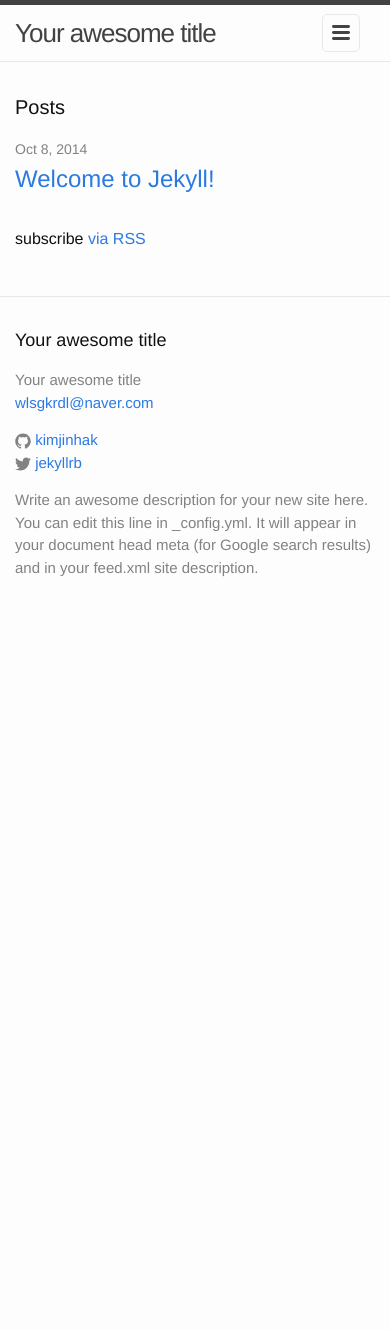
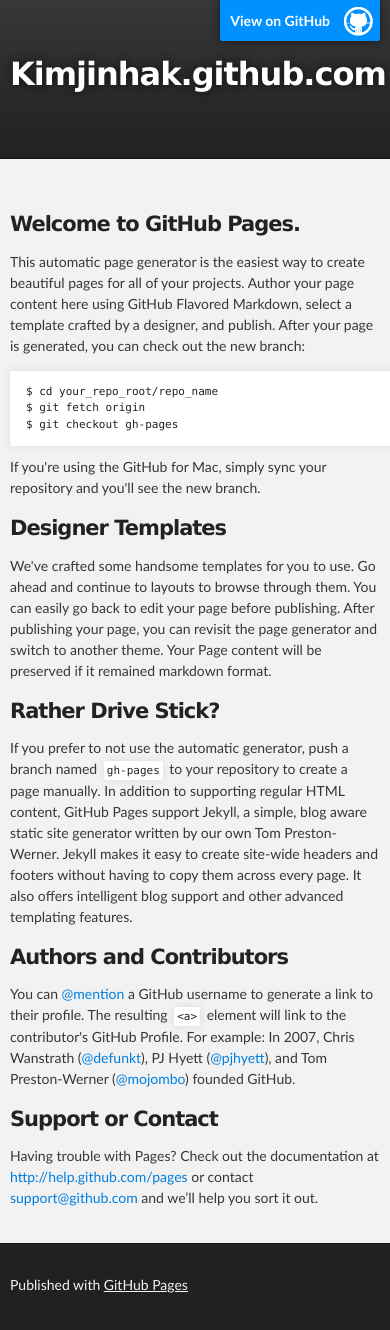
Before and after one commit to kimjinhak/kimjinhak.github.com, a Jekyll site: the page index.html, which Jekyll copies as it is, in a window 390 px wide. Built offline with Jekyll 4.4.1, drawn with Linux system fonts in a browser that asks for light colours; before the commit the page ends 900 px from its top, so only the background shows below that.

Commit message:
Replace master branch with page content via GitHub

```diff
--- a/index.html
+++ b/index.html
@@ -1,23 +1,74 @@
----
-layout: default
----
+<!DOCTYPE html>
+<html>
 
-<div class="home">
+  <head>
+    <meta charset='utf-8'>
+    <meta http-equiv="X-UA-Compatible" content="chrome=1">
+    <meta name="description" content="Kimjinhak.github.com : ">
 
-  <h1 class="page-heading">Posts</h1>
+    <link rel="stylesheet" type="text/css" media="screen" href="stylesheets/stylesheet.css">
 
-  <ul class="post-list">
-    {% for post in site.posts %}
-      <li>
-        <span class="post-meta">{{ post.date | date: "%b %-d, %Y" }}</span>
+    <title>Kimjinhak.github.com</title>
+  </head>
 
-        <h2>
-          <a class="post-link" href="{{ post.url | prepend: site.baseurl }}">{{ post.title }}</a>
-        </h2>
-      </li>
-    {% endfor %}
-  </ul>
+  <body>
 
-  <p class="rss-subscribe">subscribe <a href="{{ "/feed.xml" | prepend: site.baseurl }}">via RSS</a></p>
+    <!-- HEADER -->
+    <div id="header_wrap" class="outer">
+        <header class="inner">
+          <a id="forkme_banner" href="https://github.com/kimjinhak">View on GitHub</a>
 
-</div>
+          <h1 id="project_title">Kimjinhak.github.com</h1>
+          <h2 id="project_tagline"></h2>
+
+        </header>
+    </div>
+
+    <!-- MAIN CONTENT -->
+    <div id="main_content_wrap" class="outer">
+      <section id="main_content" class="inner">
+        <h3>
+<a name="welcome-to-github-pages" class="anchor" href="#welcome-to-github-pages"><span class="octicon octicon-link"></span></a>Welcome to GitHub Pages.</h3>
+
+<p>This automatic page generator is the easiest way to create beautiful pages for all of your projects. Author your page content here using GitHub Flavored Markdown, select a template crafted by a designer, and publish. After your page is generated, you can check out the new branch:</p>
+
+<pre><code>$ cd your_repo_root/repo_name
+$ git fetch origin
+$ git checkout gh-pages
+</code></pre>
+
+<p>If you're using the GitHub for Mac, simply sync your repository and you'll see the new branch.</p>
+
+<h3>
+<a name="designer-templates" class="anchor" href="#designer-templates"><span class="octicon octicon-link"></span></a>Designer Templates</h3>
+
+<p>We've crafted some handsome templates for you to use. Go ahead and continue to layouts to browse through them. You can easily go back to edit your page before publishing. After publishing your page, you can revisit the page generator and switch to another theme. Your Page content will be preserved if it remained markdown format.</p>
+
+<h3>
+<a name="rather-drive-stick" class="anchor" href="#rather-drive-stick"><span class="octicon octicon-link"></span></a>Rather Drive Stick?</h3>
+
+<p>If you prefer to not use the automatic generator, push a branch named <code>gh-pages</code> to your repository to create a page manually. In addition to supporting regular HTML content, GitHub Pages support Jekyll, a simple, blog aware static site generator written by our own Tom Preston-Werner. Jekyll makes it easy to create site-wide headers and footers without having to copy them across every page. It also offers intelligent blog support and other advanced templating features.</p>
+
+<h3>
+<a name="authors-and-contributors" class="anchor" href="#authors-and-contributors"><span class="octicon octicon-link"></span></a>Authors and Contributors</h3>
+
+<p>You can <a href="https://github.com/blog/821" class="user-mention">@mention</a> a GitHub username to generate a link to their profile. The resulting <code>&lt;a&gt;</code> element will link to the contributor's GitHub Profile. For example: In 2007, Chris Wanstrath (<a href="https://github.com/defunkt" class="user-mention">@defunkt</a>), PJ Hyett (<a href="https://github.com/pjhyett" class="user-mention">@pjhyett</a>), and Tom Preston-Werner (<a href="https://github.com/mojombo" class="user-mention">@mojombo</a>) founded GitHub.</p>
+
+<h3>
+<a name="support-or-contact" class="anchor" href="#support-or-contact"><span class="octicon octicon-link"></span></a>Support or Contact</h3>
+
+<p>Having trouble with Pages? Check out the documentation at <a href="http://help.github.com/pages">http://help.github.com/pages</a> or contact <a href="mailto:support@github.com">support@github.com</a> and we’ll help you sort it out.</p>
+      </section>
+    </div>
+
+    <!-- FOOTER  -->
+    <div id="footer_wrap" class="outer">
+      <footer class="inner">
+        <p>Published with <a href="http://pages.github.com">GitHub Pages</a></p>
+      </footer>
+    </div>
+
+
+
+  </body>
+</html>
--- /dev/null
+++ b/javascripts/main.js
@@ -0,0 +1 @@
+console.log('This would be the main JS file.');
--- /dev/null
+++ b/stylesheets/pygment_trac.css
@@ -0,0 +1,70 @@
+.highlight .hll { background-color: #ffffcc }
+.highlight  { background: #f0f3f3; }
+.highlight .c { color: #0099FF; font-style: italic } /* Comment */
+.highlight .err { color: #AA0000; background-color: #FFAAAA } /* Error */
+.highlight .k { color: #006699; font-weight: bold } /* Keyword */
+.highlight .o { color: #555555 } /* Operator */
+.highlight .cm { color: #0099FF; font-style: italic } /* Comment.Multiline */
+.highlight .cp { color: #009999 } /* Comment.Preproc */
+.highlight .c1 { color: #0099FF; font-style: italic } /* Comment.Single */
+.highlight .cs { color: #0099FF; font-weight: bold; font-style: italic } /* Comment.Special */
+.highlight .gd { background-color: #FFCCCC; border: 1px solid #CC0000 } /* Generic.Deleted */
+.highlight .ge { font-style: italic } /* Generic.Emph */
+.highlight .gr { color: #FF0000 } /* Generic.Error */
+.highlight .gh { color: #003300; font-weight: bold } /* Generic.Heading */
+.highlight .gi { background-color: #CCFFCC; border: 1px solid #00CC00 } /* Generic.Inserted */
+.highlight .go { color: #AAAAAA } /* Generic.Output */
+.highlight .gp { color: #000099; font-weight: bold } /* Generic.Prompt */
+.highlight .gs { font-weight: bold } /* Generic.Strong */
+.highlight .gu { color: #003300; font-weight: bold } /* Generic.Subheading */
+.highlight .gt { color: #99CC66 } /* Generic.Traceback */
+.highlight .kc { color: #006699; font-weight: bold } /* Keyword.Constant */
+.highlight .kd { color: #006699; font-weight: bold } /* Keyword.Declaration */
+.highlight .kn { color: #006699; font-weight: bold } /* Keyword.Namespace */
+.highlight .kp { color: #006699 } /* Keyword.Pseudo */
+.highlight .kr { color: #006699; font-weight: bold } /* Keyword.Reserved */
+.highlight .kt { color: #007788; font-weight: bold } /* Keyword.Type */
+.highlight .m { color: #FF6600 } /* Literal.Number */
+.highlight .s { color: #CC3300 } /* Literal.String */
+.highlight .na { color: #330099 } /* Name.Attribute */
+.highlight .nb { color: #336666 } /* Name.Builtin */
+.highlight .nc { color: #00AA88; font-weight: bold } /* Name.Class */
+.highlight .no { color: #336600 } /* Name.Constant */
+.highlight .nd { color: #9999FF } /* Name.Decorator */
+.highlight .ni { color: #999999; font-weight: bold } /* Name.Entity */
+.highlight .ne { color: #CC0000; font-weight: bold } /* Name.Exception */
+.highlight .nf { color: #CC00FF } /* Name.Function */
+.highlight .nl { color: #9999FF } /* Name.Label */
+.highlight .nn { color: #00CCFF; font-weight: bold } /* Name.Namespace */
+.highlight .nt { color: #330099; font-weight: bold } /* Name.Tag */
+.highlight .nv { color: #003333 } /* Name.Variable */
+.highlight .ow { color: #000000; font-weight: bold } /* Operator.Word */
+.highlight .w { color: #bbbbbb } /* Text.Whitespace */
+.highlight .mf { color: #FF6600 } /* Literal.Number.Float */
+.highlight .mh { color: #FF6600 } /* Literal.Number.Hex */
+.highlight .mi { color: #FF6600 } /* Literal.Number.Integer */
+.highlight .mo { color: #FF6600 } /* Literal.Number.Oct */
+.highlight .sb { color: #CC3300 } /* Literal.String.Backtick */
+.highlight .sc { color: #CC3300 } /* Literal.String.Char */
+.highlight .sd { color: #CC3300; font-style: italic } /* Literal.String.Doc */
+.highlight .s2 { color: #CC3300 } /* Literal.String.Double */
+.highlight .se { color: #CC3300; font-weight: bold } /* Literal.String.Escape */
+.highlight .sh { color: #CC3300 } /* Literal.String.Heredoc */
+.highlight .si { color: #AA0000 } /* Literal.String.Interpol */
+.highlight .sx { color: #CC3300 } /* Literal.String.Other */
+.highlight .sr { color: #33AAAA } /* Literal.String.Regex */
+.highlight .s1 { color: #CC3300 } /* Literal.String.Single */
+.highlight .ss { color: #FFCC33 } /* Literal.String.Symbol */
+.highlight .bp { color: #336666 } /* Name.Builtin.Pseudo */
+.highlight .vc { color: #003333 } /* Name.Variable.Class */
+.highlight .vg { color: #003333 } /* Name.Variable.Global */
+.highlight .vi { color: #003333 } /* Name.Variable.Instance */
+.highlight .il { color: #FF6600 } /* Literal.Number.Integer.Long */
+
+.type-csharp .highlight .k { color: #0000FF }
+.type-csharp .highlight .kt { color: #0000FF }
+.type-csharp .highlight .nf { color: #000000; font-weight: normal }
+.type-csharp .highlight .nc { color: #2B91AF }
+.type-csharp .highlight .nn { color: #000000 }
+.type-csharp .highlight .s { color: #A31515 }
+.type-csharp .highlight .sc { color: #A31515 }
--- /dev/null
+++ b/stylesheets/stylesheet.css
@@ -0,0 +1,423 @@
+/*******************************************************************************
+Slate Theme for GitHub Pages
+by Jason Costello, @jsncostello
+*******************************************************************************/
+
+@import url(pygment_trac.css);
+
+/*******************************************************************************
+MeyerWeb Reset
+*******************************************************************************/
+
+html, body, div, span, applet, object, iframe,
+h1, h2, h3, h4, h5, h6, p, blockquote, pre,
+a, abbr, acronym, address, big, cite, code,
+del, dfn, em, img, ins, kbd, q, s, samp,
+small, strike, strong, sub, sup, tt, var,
+b, u, i, center,
+dl, dt, dd, ol, ul, li,
+fieldset, form, label, legend,
+table, caption, tbody, tfoot, thead, tr, th, td,
+article, aside, canvas, details, embed,
+figure, figcaption, footer, header, hgroup,
+menu, nav, output, ruby, section, summary,
+time, mark, audio, video {
+  margin: 0;
+  padding: 0;
+  border: 0;
+  font: inherit;
+  vertical-align: baseline;
+}
+
+/* HTML5 display-role reset for older browsers */
+article, aside, details, figcaption, figure,
+footer, header, hgroup, menu, nav, section {
+  display: block;
+}
+
+ol, ul {
+  list-style: none;
+}
+
+table {
+  border-collapse: collapse;
+  border-spacing: 0;
+}
+
+/*******************************************************************************
+Theme Styles
+*******************************************************************************/
+
+body {
+  box-sizing: border-box;
+  color:#373737;
+  background: #212121;
+  font-size: 16px;
+  font-family: 'Myriad Pro', Calibri, Helvetica, Arial, sans-serif;
+  line-height: 1.5;
+  -webkit-font-smoothing: antialiased;
+}
+
+h1, h2, h3, h4, h5, h6 {
+  margin: 10px 0;
+  font-weight: 700;
+  color:#222222;
+  font-family: 'Lucida Grande', 'Calibri', Helvetica, Arial, sans-serif;
+  letter-spacing: -1px;
+}
+
+h1 {
+  font-size: 36px;
+  font-weight: 700;
+}
+
+h2 {
+  padding-bottom: 10px;
+  font-size: 32px;
+  background: url('../images/bg_hr.png') repeat-x bottom;
+}
+
+h3 {
+  font-size: 24px;
+}
+
+h4 {
+  font-size: 21px;
+}
+
+h5 {
+  font-size: 18px;
+}
+
+h6 {
+  font-size: 16px;
+}
+
+p {
+  margin: 10px 0 15px 0;
+}
+
+footer p {
+  color: #f2f2f2;
+}
+
+a {
+  text-decoration: none;
+  color: #007edf;
+  text-shadow: none;
+
+  transition: color 0.5s ease;
+  transition: text-shadow 0.5s ease;
+  -webkit-transition: color 0.5s ease;
+  -webkit-transition: text-shadow 0.5s ease;
+  -moz-transition: color 0.5s ease;
+  -moz-transition: text-shadow 0.5s ease;
+  -o-transition: color 0.5s ease;
+  -o-transition: text-shadow 0.5s ease;
+  -ms-transition: color 0.5s ease;
+  -ms-transition: text-shadow 0.5s ease;
+}
+
+a:hover, a:focus {text-decoration: underline;}
+
+footer a {
+  color: #F2F2F2;
+  text-decoration: underline;
+}
+
+em {
+  font-style: italic;
+}
+
+strong {
+  font-weight: bold;
+}
+
+img {
+  position: relative;
+  margin: 0 auto;
+  max-width: 739px;
+  padding: 5px;
+  margin: 10px 0 10px 0;
+  border: 1px solid #ebebeb;
+
+  box-shadow: 0 0 5px #ebebeb;
+  -webkit-box-shadow: 0 0 5px #ebebeb;
+  -moz-box-shadow: 0 0 5px #ebebeb;
+  -o-box-shadow: 0 0 5px #ebebeb;
+  -ms-box-shadow: 0 0 5px #ebebeb;
+}
+
+p img {
+  display: inline;
+  margin: 0;
+  padding: 0;
+  vertical-align: middle;
+  text-align: center;
+  border: none;
+}
+
+pre, code {
+  width: 100%;
+  color: #222;
+  background-color: #fff;
+
+  font-family: Monaco, "Bitstream Vera Sans Mono", "Lucida Console", Terminal, monospace;
+  font-size: 14px;
+
+  border-radius: 2px;
+  -moz-border-radius: 2px;
+  -webkit-border-radius: 2px;
+}
+
+pre {
+  width: 100%;
+  padding: 10px;
+  box-shadow: 0 0 10px rgba(0,0,0,.1);
+  overflow: auto;
+}
+
+code {
+  padding: 3px;
+  margin: 0 3px;
+  box-shadow: 0 0 10px rgba(0,0,0,.1);
+}
+
+pre code {
+  display: block;
+  box-shadow: none;
+}
+
+blockquote {
+  color: #666;
+  margin-bottom: 20px;
+  padding: 0 0 0 20px;
+  border-left: 3px solid #bbb;
+}
+
+
+ul, ol, dl {
+  margin-bottom: 15px
+}
+
+ul {
+  list-style: inside;
+  padding-left: 20px;
+}
+
+ol {
+  list-style: decimal inside;
+  padding-left: 20px;
+}
+
+dl dt {
+  font-weight: bold;
+}
+
+dl dd {
+  padding-left: 20px;
+  font-style: italic;
+}
+
+dl p {
+  padding-left: 20px;
+  font-style: italic;
+}
+
+hr {
+  height: 1px;
+  margin-bottom: 5px;
+  border: none;
+  background: url('../images/bg_hr.png') repeat-x center;
+}
+
+table {
+  border: 1px solid #373737;
+  margin-bottom: 20px;
+  text-align: left;
+ }
+
+th {
+  font-family: 'Lucida Grande', 'Helvetica Neue', Helvetica, Arial, sans-serif;
+  padding: 10px;
+  background: #373737;
+  color: #fff;
+ }
+
+td {
+  padding: 10px;
+  border: 1px solid #373737;
+ }
+
+form {
+  background: #f2f2f2;
+  padding: 20px;
+}
+
+/*******************************************************************************
+Full-Width Styles
+*******************************************************************************/
+
+.outer {
+  width: 100%;
+}
+
+.inner {
+  position: relative;
+  max-width: 640px;
+  padding: 20px 10px;
+  margin: 0 auto;
+}
+
+#forkme_banner {
+  display: block;
+  position: absolute;
+  top:0;
+  right: 10px;
+  z-index: 10;
+  padding: 10px 50px 10px 10px;
+  color: #fff;
+  background: url('../images/blacktocat.png') #0090ff no-repeat 95% 50%;
+  font-weight: 700;
+  box-shadow: 0 0 10px rgba(0,0,0,.5);
+  border-bottom-left-radius: 2px;
+  border-bottom-right-radius: 2px;
+}
+
+#header_wrap {
+  background: #212121;
+  background: -moz-linear-gradient(top, #373737, #212121);
+  background: -webkit-linear-gradient(top, #373737, #212121);
+  background: -ms-linear-gradient(top, #373737, #212121);
+  background: -o-linear-gradient(top, #373737, #212121);
+  background: linear-gradient(top, #373737, #212121);
+}
+
+#header_wrap .inner {
+  padding: 50px 10px 30px 10px;
+}
+
+#project_title {
+  margin: 0;
+  color: #fff;
+  font-size: 42px;
+  font-weight: 700;
+  text-shadow: #111 0px 0px 10px;
+}
+
+#project_tagline {
+  color: #fff;
+  font-size: 24px;
+  font-weight: 300;
+  background: none;
+  text-shadow: #111 0px 0px 10px;
+}
+
+#downloads {
+  position: absolute;
+  width: 210px;
+  z-index: 10;
+  bottom: -40px;
+  right: 0;
+  height: 70px;
+  background: url('../images/icon_download.png') no-repeat 0% 90%;
+}
+
+.zip_download_link {
+  display: block;
+  float: right;
+  width: 90px;
+  height:70px;
+  text-indent: -5000px;
+  overflow: hidden;
+  background: url(../images/sprite_download.png) no-repeat bottom left;
+}
+
+.tar_download_link {
+  display: block;
+  float: right;
+  width: 90px;
+  height:70px;
+  text-indent: -5000px;
+  overflow: hidden;
+  background: url(../images/sprite_download.png) no-repeat bottom right;
+  margin-left: 10px;
+}
+
+.zip_download_link:hover {
+  background: url(../images/sprite_download.png) no-repeat top left;
+}
+
+.tar_download_link:hover {
+  background: url(../images/sprite_download.png) no-repeat top right;
+}
+
+#main_content_wrap {
+  background: #f2f2f2;
+  border-top: 1px solid #111;
+  border-bottom: 1px solid #111;
+}
+
+#main_content {
+  padding-top: 40px;
+}
+
+#footer_wrap {
+  background: #212121;
+}
+
+
+
+/*******************************************************************************
+Small Device Styles
+*******************************************************************************/
+
+@media screen and (max-width: 480px) {
+  body {
+    font-size:14px;
+  }
+
+  #downloads {
+    display: none;
+  }
+
+  .inner {
+    min-width: 320px;
+    max-width: 480px;
+  }
+
+  #project_title {
+  font-size: 32px;
+  }
+
+  h1 {
+    font-size: 28px;
+  }
+
+  h2 {
+    font-size: 24px;
+  }
+
+  h3 {
+    font-size: 21px;
+  }
+
+  h4 {
+    font-size: 18px;
+  }
+
+  h5 {
+    font-size: 14px;
+  }
+
+  h6 {
+    font-size: 12px;
+  }
+
+  code, pre {
+    min-width: 320px;
+    max-width: 480px;
+    font-size: 11px;
+  }
+
+}
```
Also changed, not shown: params.json (added, +1 -0 lines), images/bg_hr.png (added), images/blacktocat.png (added), images/icon_download.png (added), images/sprite_download.png (added).
